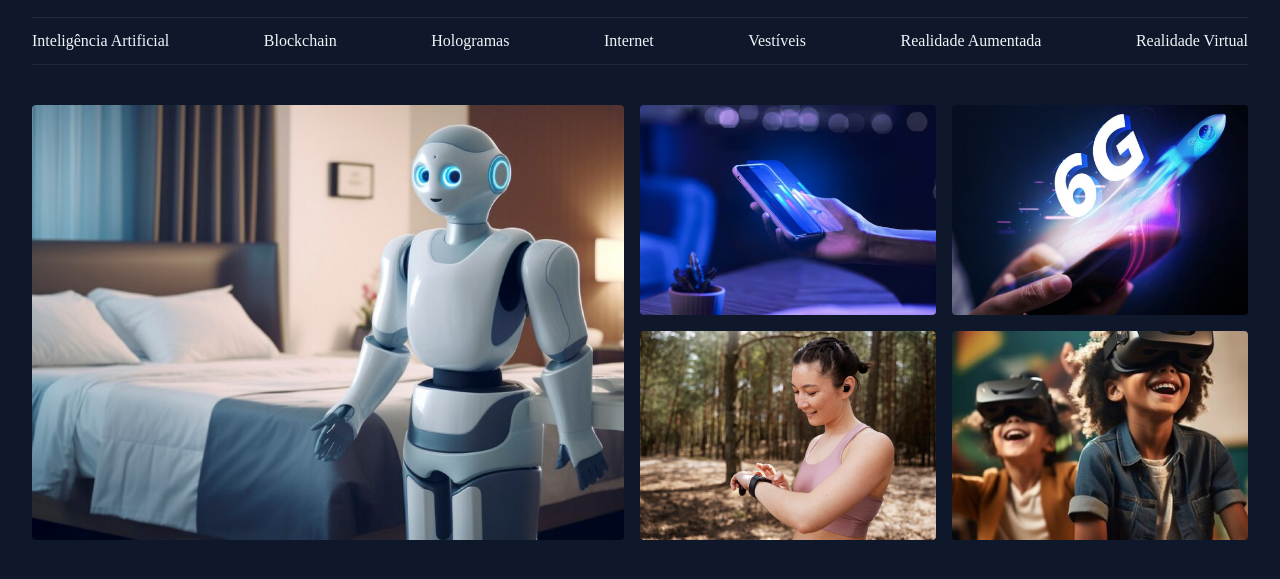
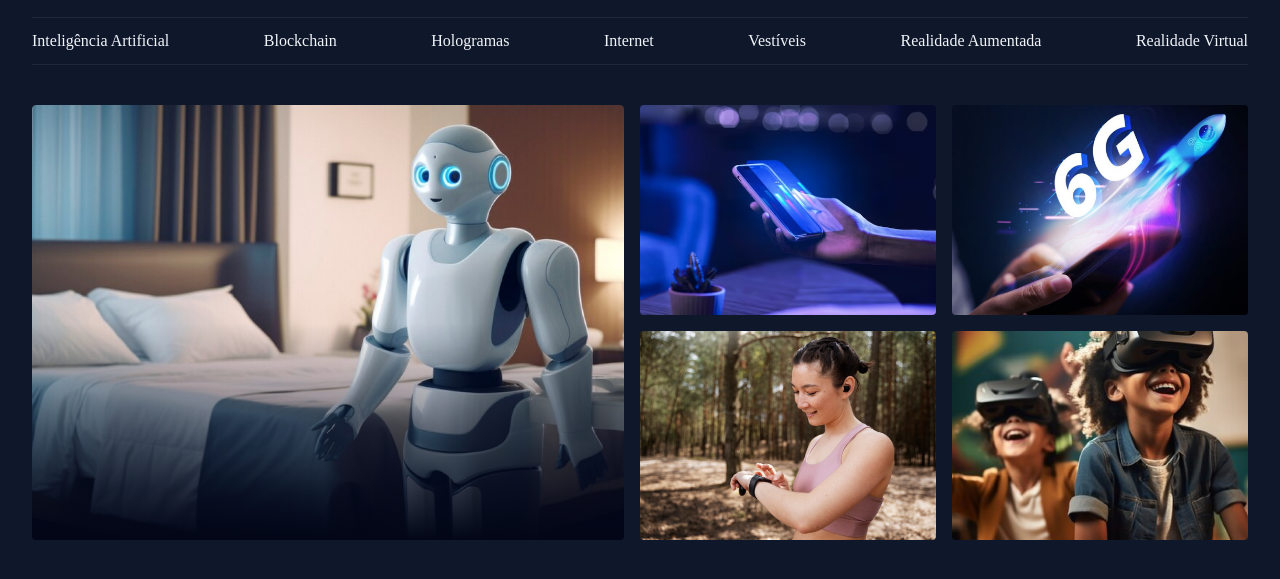
Before and after one commit to mmnc12/portal_de_noticias, a plain HTML site: page index.html in a window 1280 px wide. Shown: the part 55-634 px from the top of the page. Drawn offline with Linux system fonts and the light colour scheme; a web font is replaced by a local one.

Commit message:
Adicionando fundo com degradê

```diff
--- a/index.html
+++ b/index.html
@@ -38,7 +38,7 @@
 
   <main class="grid container">
     <section id="featured" class="grid grid-flow-col gap-16">
-      <div>
+      <div class="card">
         <img src="assets/images/Image 01.png" alt="">
       </div>
 
--- a/styles/sections.css
+++ b/styles/sections.css
@@ -4,4 +4,22 @@
     object-fit: cover;
     border-radius: 4px;
   }
+
+  .card {
+    border-radius: 4px;
+    overflow: hidden;
+    position: relative;
+
+    &::before {
+      content: "";
+      position: absolute;
+      inset: 0;
+      top: 50%;
+      background: linear-gradient(
+        180deg,
+        transparent 0,
+        #020617 100%
+      );
+    }
+  }
 }
```
